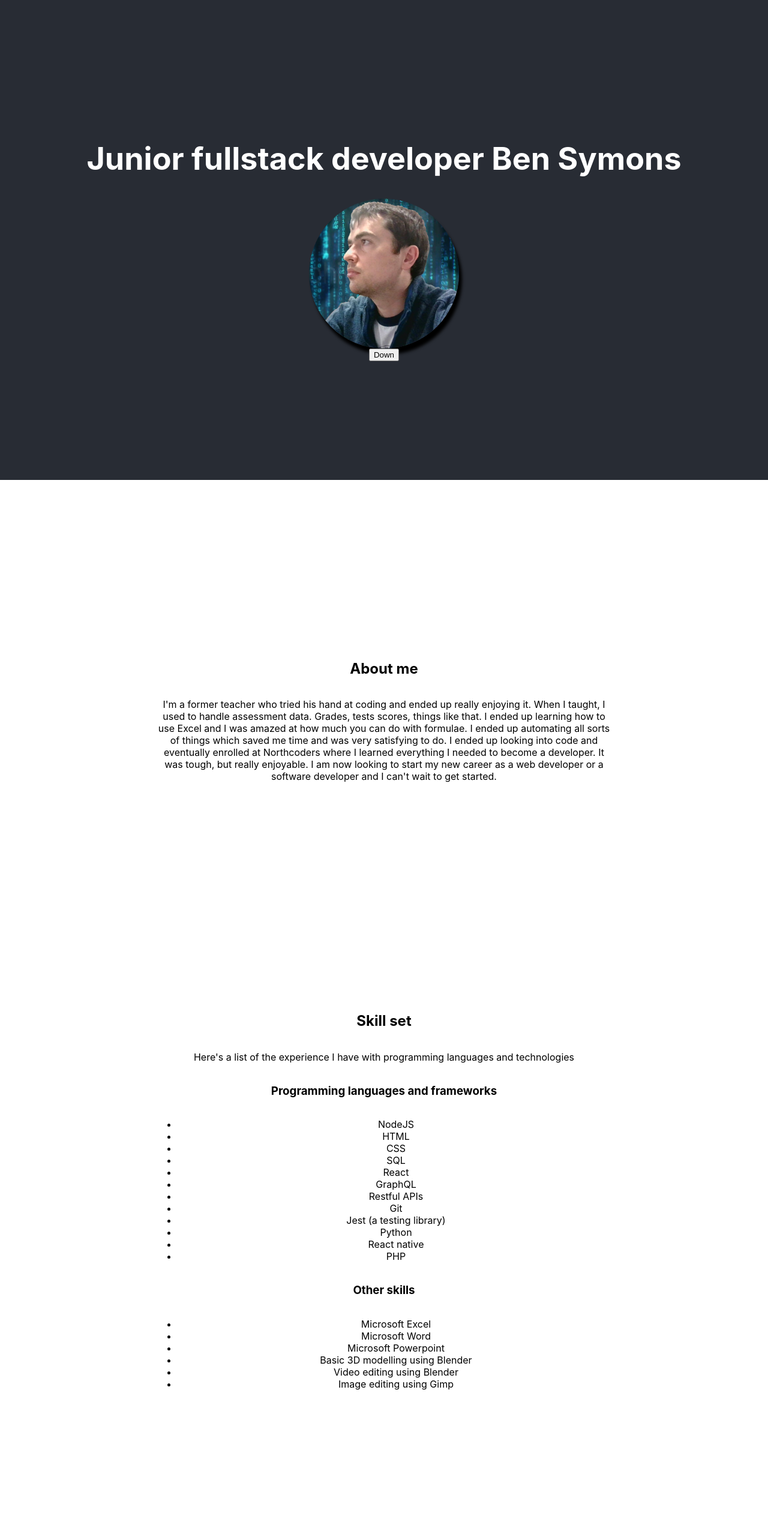
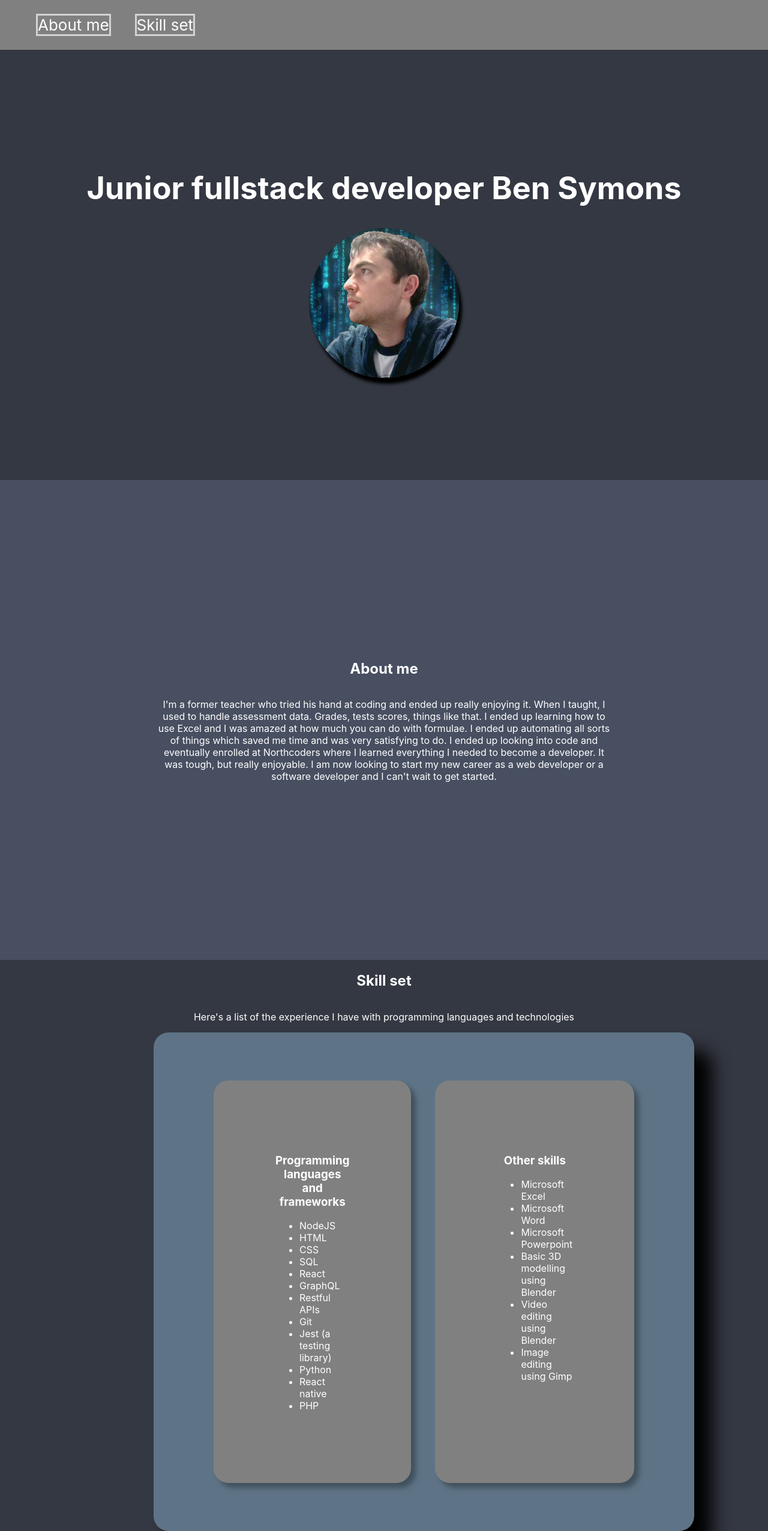
Before and after one commit to BenSymons/PortfolioV2, a React (Create React App) app: page / in a window 1280 px wide. Shown: the whole page at 60% size. Before the commit the page ends 2400 px from the top, so only its background shows below. Built offline with nearby package versions, Linux system fonts and the light colour scheme.

Commit message:
style skillset and add navbar

```diff
--- a/package.json
+++ b/package.json
@@ -9,6 +9,7 @@
     "react": "^17.0.1",
     "react-dom": "^17.0.1",
     "react-scripts": "4.0.1",
+    "react-scroll": "^1.8.1",
     "web-vitals": "^0.2.4"
   },
   "scripts": {
--- a/src/App.css
+++ b/src/App.css
@@ -1,5 +1,6 @@
 .App {
   text-align: center;
+  color: white;
 }
 
 @media (prefers-reduced-motion: no-preference) {
@@ -8,13 +9,17 @@
   }
 }
 
+.frontpage{
+  margin-top: auto;
+  margin-bottom: auto;
+}
+
 .App-header {
-  background-color: #282c34;
+  background-color: #343842;
   min-height: 100vh;
   display: flex;
   flex-direction: column;
   align-items: center;
-  justify-content: center;
   font-size: calc(10px + 2vmin);
   color: white;
 }
@@ -29,6 +34,33 @@
   box-shadow: 5px 10px 5px black;
 }
 
+.skillsbox{
+  display: flex;
+  border: solid rgb(94, 116, 134) 80px;
+  background-color:rgb(94, 116, 134) ;
+  border-radius: 25px;
+  box-shadow: black 30px 30px 30px;
+  margin: auto;
+}
+
+.skills{
+  padding: 100px;
+  border: solid grey;
+  background-color: grey;
+  border-radius: 25px;
+  box-shadow: rgb(65, 80, 92) 8px 8px 8px;
+  margin-left: 20px;
+  margin-right: 20px;
+}
+
+.skillsetbox{
+  background-color: #343842;
+}
+
+ul{
+  text-align: left;
+}
+
 section{
   display: flex;
   flex-direction: column;
@@ -39,3 +71,25 @@ section{
   margin-right: auto;
   text-align: center;
 }
+
+.nobullets{
+  list-style-type: none;
+}
+
+.aboutmebox{
+  background-color: #474f61;
+}
+
+.nav{
+  min-height: 70px;
+  width: 100%;
+  background-color: grey;
+  justify-content: none;
+}
+
+.navitem{
+  display: inline;
+  border: solid lightgray;
+  margin-left: 20px;
+  margin-right: 20px;
+}
--- a/src/App.js
+++ b/src/App.js
@@ -1,5 +1,5 @@
 import './App.css';
-import Pagedown from "./components/pagedown"
+import Navbar from "./components/nav"
 import Aboutme from "./components/aboutme"
 import Skillset from "./components/Skillset"
 
@@ -7,11 +7,13 @@ function App() {
   return (
     <div className="App">
       <header className="App-header">
-        <h1>Junior fullstack developer Ben Symons</h1>
-        <img id="profilepic" alt="My profile" src = "/images/code background square.png"></img>
-      <Pagedown />
+      <Navbar/>
+        <div class="frontpage">
+          <h1>Junior fullstack developer Ben Symons</h1>
+          <img id="profilepic" alt="My profile" src = "/images/code background square.png"></img>
+        </div>
       </header>
-      <Aboutme/>
+      <Aboutme title="aboutme"/>
       <Skillset/>
     </div>
   );
--- a/src/components/Skillset.jsx
+++ b/src/components/Skillset.jsx
@@ -2,9 +2,12 @@ import React from "react"
 
 const skillset = () => {
     return (
+        <div class="skillsetbox">
             <section>
                 <h2>Skill set</h2>
                 <p>Here's a list of the experience I have with programming languages and technologies</p>
+                <div class="skillsbox">
+                    <div class="skills">
                         <h3>Programming languages and frameworks</h3>
                         <ul>
                             <li>NodeJS</li>
@@ -20,6 +23,8 @@ const skillset = () => {
                             <li>React native</li>
                             <li>PHP</li>
                         </ul>
+                    </div>
+                    <div class="skills">
                         <h3>Other skills</h3>
                         <ul>
                             <li>Microsoft Excel</li>
@@ -29,8 +34,10 @@ const skillset = () => {
                             <li>Video editing using Blender</li>
                             <li>Image editing using Gimp</li>
                         </ul>
+                    </div>
+                </div>
             </section>
-
+        </div>
     )
 }
 
--- a/src/components/aboutme.jsx
+++ b/src/components/aboutme.jsx
@@ -2,6 +2,7 @@ import React from "react"
 
 const aboutme = () => {
     return (
+        <div class="aboutmebox">
             <section>
                 <h2>About me</h2>
                 <p>I'm a former teacher who tried his hand at coding and ended up really enjoying it.
@@ -11,7 +12,8 @@ const aboutme = () => {
                 I ended up looking into code and eventually enrolled at Northcoders where I learned everything
                 I needed to become a developer. It was tough, but really enjoyable. I am now looking to start
                 my new career as a web developer or a software developer and I can't wait to get started.</p>
-        </section>)
+            </section>
+        </div>)
 }
 
 export default aboutme
--- /dev/null
+++ b/src/components/nav.jsx
@@ -0,0 +1,27 @@
+import React from "react"
+import { Link, animateScroll as scroll } from "react-scroll";
+
+const navbar = () => {
+    return (
+        <nav class="nav">
+            <div class="navbox">
+                <ul class="navlist nobullets">
+                    <li class="navitem">
+                        <Link
+                            activeClass="active"
+                            to="aboutme"
+                            spy={true}
+                            smooth={true}
+                            offset={-70}
+                            duration={500}>
+                            About me
+                        </Link>
+                    </li>
+                    <li class="navitem">Skill set</li>
+                </ul>
+            </div>
+        </nav>
+    )
+}
+
+export default navbar
```
Also changed, not shown: 2 other files (tests, documents, lock files or other folders). Lines whose indentation alone changed are shown as unchanged.
